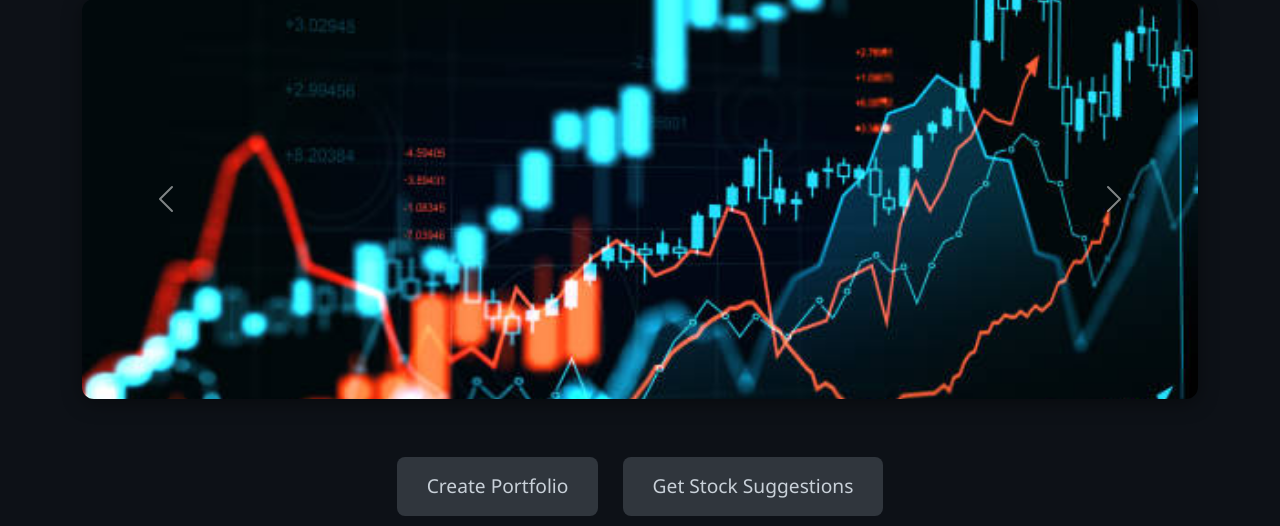
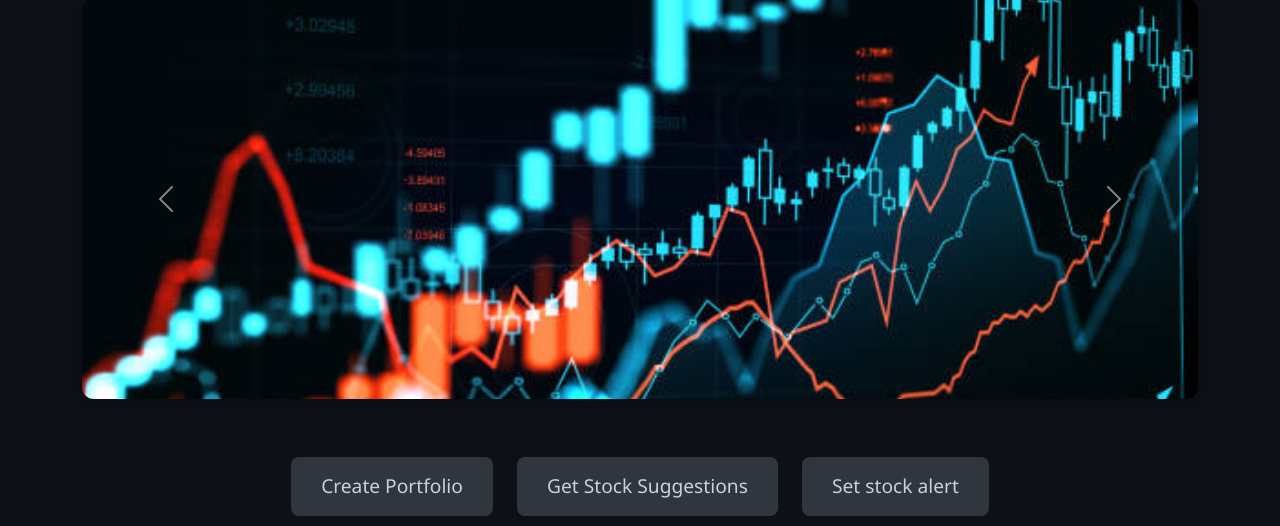
Before and after one commit to Anuhk/Stock-Portfolio-Optimizer, a Django app: page /main_menu/ in a window 1280 px wide. Shown: the part 328-854 px from the top of the page. Run offline with Django 5.2, Linux system fonts and the light colour scheme.

Commit message:
Corrected the error in stock alert page

```diff
--- a/stock/stockapp/templates/main_menu.html
+++ b/stock/stockapp/templates/main_menu.html
@@ -174,6 +174,7 @@
 
       <a href="{% url 'create_portfolio' %}" class="btn btn-secondary"> Create Portfolio</a>
       <a href="{% url 'suggest_stocks' %}" class="btn btn-secondary">Get Stock Suggestions</a>
+      <a href="{% url 'set_alert' %}" class="btn btn-secondary">Set stock alert</a>
       {% comment %}
       <!-- <a href="{% url 'edit_user' user_id=request.session.user_id %}" class="btn btn-info">🛠️ Edit Your Info</a> -->
       {% endcomment %}
--- a/stock/stockapp/views.py
+++ b/stock/stockapp/views.py
@@ -389,7 +389,7 @@ def set_alert(request):
 
     # On GET: fetch list of stocks
     with connection.cursor() as cursor:
-        cursor.execute("SELECT company_id, company_name FROM company_stock")
+        cursor.execute("SELECT company_id, cname FROM company_stock")
         stocks = [
             {'company_id': row[0], 'company_name': row[1]}
             for row in cursor.fetchall()
```
